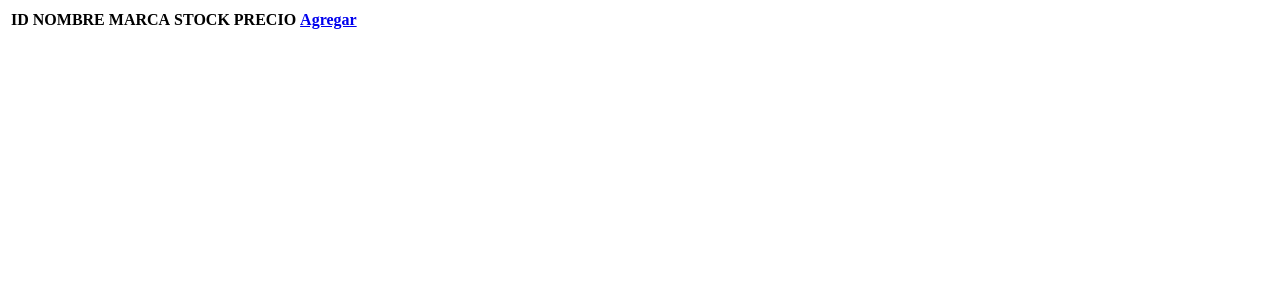
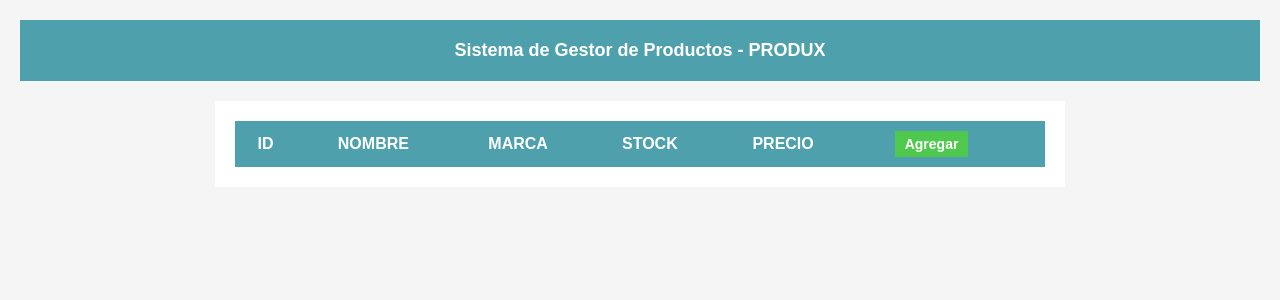
Before and after one commit to crodrigoDev/crudprueba, a PHP site: page / in a window 1280 px wide. Shown: the top 300 px of the page. Run offline with PHP 8.4, Linux system fonts and the light colour scheme; lists and menus that the app fills with data are empty.

Commit message:
Se agregaron estilos, mejora de la bd y ver p - Se agregaron estilos a todos los archivos de las vistas - Se mejoto la bd, el campo Precio paso de decimal 10,0 a 9,2 al igual que sus procedimientos almacenados - Se agrego formateo en el Precio en index.php para que se viera con dos decimales sin redondear

```diff
--- a/index.php
+++ b/index.php
@@ -3,9 +3,15 @@
 <head>
     <meta charset="UTF-8">
     <meta name="viewport" content="width=device-width, initial-scale=1.0">
+    <link rel="stylesheet" href="styles/style.css">
     <title>Producto</title>
 </head>
 <body>
+    <div class="container">
+        <h1 class="container__title">Sistema de Gestor de Productos - PRODUX</h1>
+    </div>
+
+    <div class="table ">
         <table>
             <thead>
                 <th>ID</th>
@@ -13,25 +19,24 @@
                 <th>MARCA</th>
                 <th>STOCK</th>
                 <th>PRECIO</th>
-            <th><a href="add.html">Agregar</a> </th>
+                <th><a href="add.html" class="btn btn--add btn--sm">Agregar</a></th>
+                <th></th>
             </thead>
             <Tbody>
                 <?php
                     include "conexion.php";
                     $cn = conectar();
                     $sql = mysqli_query($cn, "CALL verproductos()");
-                $row = mysqli_num_rows($sql);
                         while($row=mysqli_fetch_array($sql)){
-
                         ?>
                         <tr>
                             <th><?php echo $row["Id"]?></th>
                             <th><?php echo $row["Nombre"]?></th>
                             <th><?php echo $row["Marca"]?></th>
                             <th><?php echo $row["Stock"]?></th>
-                        <th><?php echo $row["Precio"]?></th>
-                        <th><a href="update.php?id=<?php echo $row["Id"]?>" >update</a></th>
-                        <th><a href="delete.php?id=<?php echo $row["Id"]?>" >delete</a></th>
+                            <th><?php echo number_format(floor($row["Precio"] * 100) / 100, 2)?></th>
+                            <th><a href="update.php?id=<?php echo $row["Id"]?>" class="btn btn--edit btn--sm">update</a></th>
+                            <th><a href="delete.php?id=<?php echo $row["Id"]?>" class="btn btn--delete btn--sm">delete</a></th>
                         </tr>
 
                         <?php
@@ -40,5 +45,6 @@
 
             </Tbody>
         </table>
+    </div>
 </body>
 </html>
--- /dev/null
+++ b/styles/style.css
@@ -0,0 +1,140 @@
+html {
+    font-size: 62.5%;
+}
+
+* {
+    margin: 0;
+    padding: 0;
+    box-sizing: border-box;
+}
+
+body {
+    font-family: Arial, sans-serif;
+    font-size: 1.6rem;
+    background-color: #f5f5f5;
+    padding: 2rem;
+}
+
+.container {
+    margin-bottom: 2rem;
+    padding: 2rem;
+    background-color: #4EA0AD;
+}
+
+.container__title {
+    text-align: center;
+    color: #fff;
+    font-size: 1.8rem;
+}
+
+.table {
+    max-width: 85rem;
+    margin: 0 auto;
+    padding: 2rem;
+    background-color: #fff;
+}
+
+.form {
+    max-width: 40rem;
+    margin: 0 auto;
+    padding: 3rem;
+    background-color: #fff;
+}
+
+.form__group {
+    margin-bottom: 1.5rem;
+}
+
+.form__label {
+    display: block;
+    margin-bottom: 0.5rem;
+    color: #333;
+}
+
+.form__input {
+    width: 100%;
+    padding: 1rem;
+    border: 0.1rem solid #ccc;
+    font-size: 1.6rem;
+}
+
+.form__input:focus {
+    outline: none;
+    border-color: #4EA0AD;
+}
+
+.form__title {
+    text-align: center;
+    color: #333;
+    margin-bottom: 2rem;
+}
+
+.form__actions {
+    margin-top: 2rem;
+    text-align: center;
+}
+
+.form__link {
+    display: block;
+    margin-top: 1.5rem;
+    color: #4EA0AD;
+    text-align: center;
+}
+
+.btn {
+    display: inline-block;
+    color: #fff;
+    border: none;
+    text-decoration: none;
+    padding: 1rem 2rem;
+    font-size: 1.6rem;
+    cursor: pointer;
+}
+
+.btn--add {
+    background-color: #4EC94D;
+}
+
+.btn--edit {
+    background-color: #f0ad4e;
+}
+
+.btn--delete {
+    background-color: #FF1F1F;
+}
+
+.btn--full {
+    width: 100%;
+}
+
+.btn:hover {
+    opacity: 0.8;
+}
+
+table {
+    width: 100%;
+    border-collapse: collapse;
+}
+
+thead {
+    background-color: #4EA0AD;
+    color: #fff;
+}
+
+thead th {
+    padding: 1rem;
+}
+
+tbody tr {
+    border-bottom: 0.1rem solid #ddd;
+}
+
+tbody th {
+    padding: 1rem;
+    font-weight: normal;
+}
+
+.btn--sm {
+    padding: 0.5rem 1rem;
+    font-size: 1.4rem;
+}
```
Also changed, not shown: add.html (+40 -7 lines), database/Dump20260222.sql (renamed from database/Dump20260219.sql, +8 -8 lines), update.php (+39 -8 lines). Lines whose indentation alone changed are shown as unchanged.
